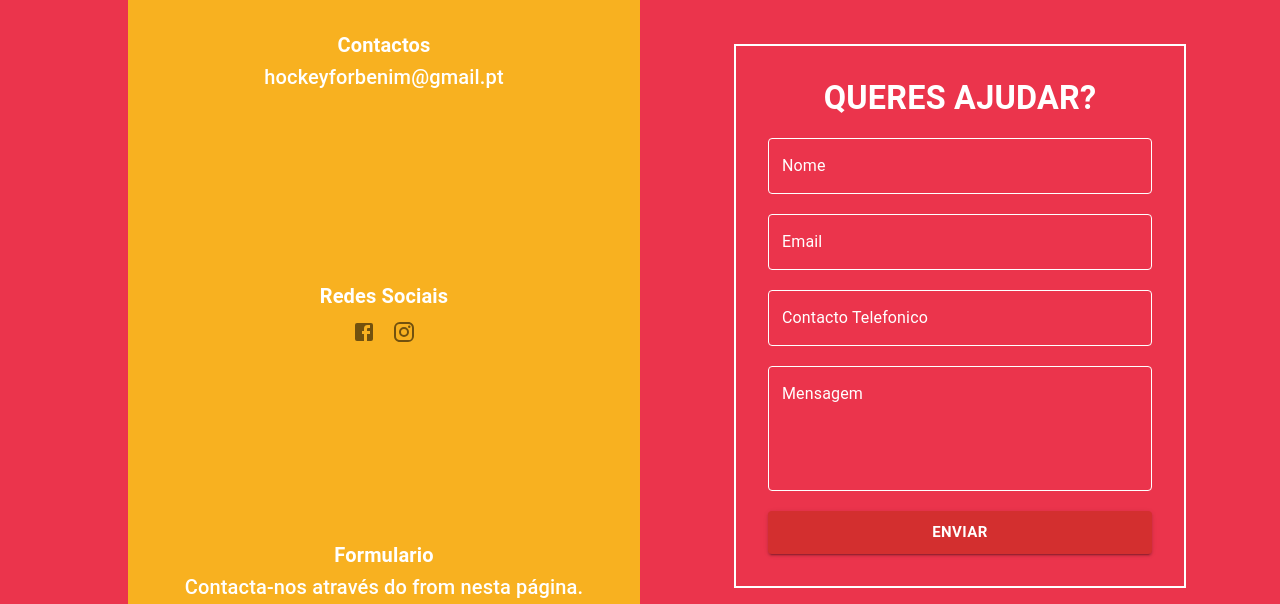
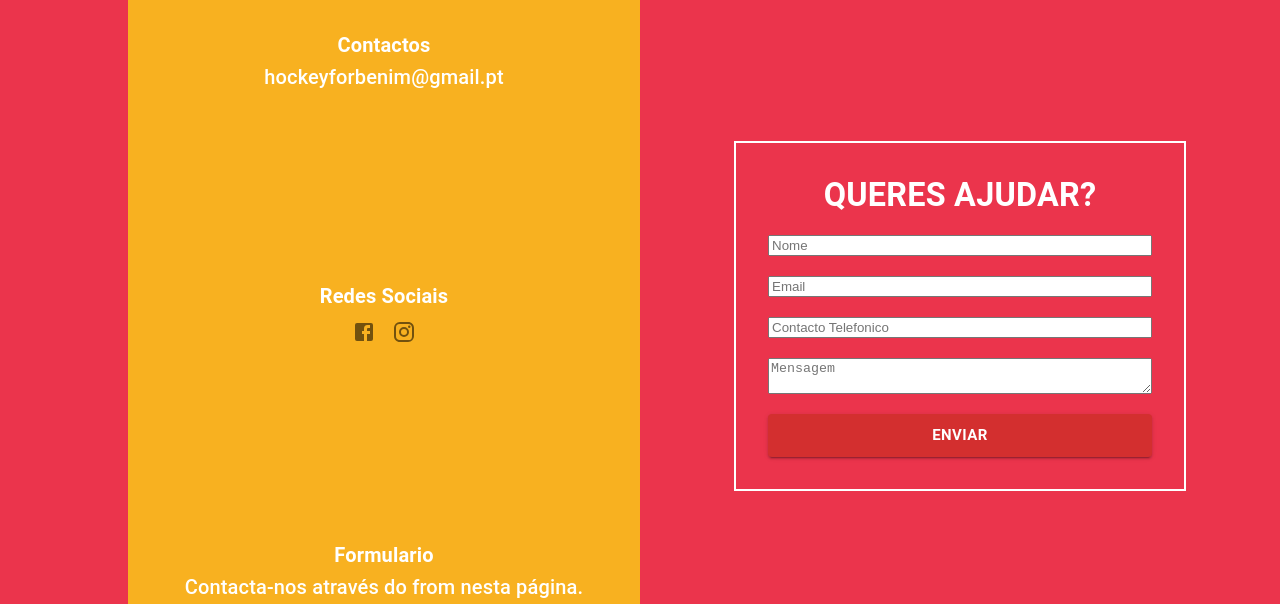
Before and after one commit to luisaleixo/hockey-for-benim, a React (Create React App) app: page / in a window 1280 px wide. Shown: the part 8860-9464 px from the top of the page. Built offline with nearby package versions, Linux system fonts and the light colour scheme.

Commit message:
added connection to server

```diff
--- a/src/components/contacts/Contacts.tsx
+++ b/src/components/contacts/Contacts.tsx
@@ -12,11 +12,53 @@ import { Element } from "react-scroll";
 import FormTextField from "../landing/FormTextField";
 import FacebookIcon from "@mui/icons-material/Facebook";
 import InstagramIcon from "@mui/icons-material/Instagram";
+import { useState } from "react";
 
 const Contacts: React.FC<{
   theme: Theme;
   name: string;
 }> = (props) => {
+  const [formData, setFormData] = useState({
+    name: "",
+    email: "",
+    phoneNumber: "",
+    message: "",
+  });
+
+  const handleChange = (e: any) => {
+    const { name, value } = e.target;
+    setFormData({
+      ...formData,
+      [name]: value,
+    });
+  };
+
+  const handleSubmit = async (e: any) => {
+    e.preventDefault();
+
+    const response = await fetch("https://hockey-for-benim-mail.vercel.app/api/sendMail", {
+      method: "POST",
+      headers: {
+        "Content-Type": "application/json",
+        "X-API-KEY": "jqyk zwfr obuo eczn",
+      },
+      body: JSON.stringify({
+        to: "luis.aleixo97@hotmail.com",
+        from: "general.hockeyforbenim@gmail.com",
+        subject: "New Message from Contact Form",
+        html: `<h1>Name:</h1> ${formData.name}<br/>`
+      }),
+    });
+
+    if (response.ok) {
+      // Request was successful
+      console.log("Email sent successfully");
+    } else {
+      // Request failed
+      console.error("Error sending email");
+    }
+  };
+
   const topContainer = {
     height: "10vh",
     width: "100vw",
@@ -24,7 +66,7 @@ const Contacts: React.FC<{
     flexDirection: "row",
   };
   const container = {
-    height: {lg: "95vh", xs: "auto"},
+    height: { lg: "95vh", xs: "auto" },
     display: "flex",
     flexDirection: { lg: "row", xs: "column" },
   };
@@ -63,7 +105,11 @@ const Contacts: React.FC<{
             }}
           ></Box>
           <Box
-            sx={{ display: "flex", flex: {lg:"1 0 50%", xs: "1 0 10%"}, background: "white" }}
+            sx={{
+              display: "flex",
+              flex: { lg: "1 0 50%", xs: "1 0 10%" },
+              background: "white",
+            }}
           ></Box>
         </Box>
         <Box sx={container}>
@@ -131,18 +177,38 @@ const Contacts: React.FC<{
                 </Typography>
                 <br />
                 <FormControl fullWidth>
-                  <FormTextField label="Nome" multiline={false} />
-                  <br />
-                  <FormTextField label="Email" multiline={false} />
-                  <br />
-                  <FormTextField
-                    label="Contacto Telefonico"
-                    multiline={false}
+                  <input
+                    type="text"
+                    name="name"
+                    value={formData.name}
+                    onChange={handleChange}
+                    placeholder="Nome"
                   />
                   <br />
-                  <FormTextField label="Mensagem" multiline={true} />
+                  <input
+                    type="email"
+                    name="email"
+                    value={formData.email}
+                    onChange={handleChange}
+                    placeholder="Email"
+                  />
                   <br />
-                  <Button variant="contained" color="error" size="large">
+                  <input
+                    type="tel"
+                    name="phoneNumber"
+                    value={formData.phoneNumber}
+                    onChange={handleChange}
+                    placeholder="Contacto Telefonico"
+                  />
+                  <br />
+                  <textarea
+                    name="message"
+                    value={formData.message}
+                    onChange={handleChange}
+                    placeholder="Mensagem"
+                  />
+                  <br />
+                  <Button variant="contained" color="error" size="large" onClick={handleSubmit}>
                     <strong>Enviar</strong>
                   </Button>
                 </FormControl>
@@ -162,7 +228,11 @@ const Contacts: React.FC<{
             }}
           ></Box>
           <Box
-            sx={{ display: "flex", flex: {lg: "1 0 50%", xs: "1 0 10%"}, background: "white" }}
+            sx={{
+              display: "flex",
+              flex: { lg: "1 0 50%", xs: "1 0 10%" },
+              background: "white",
+            }}
           ></Box>
         </Box>
       </Element>
```
Also changed, not shown: 1 other file (tests, documents, lock files or other folders).
